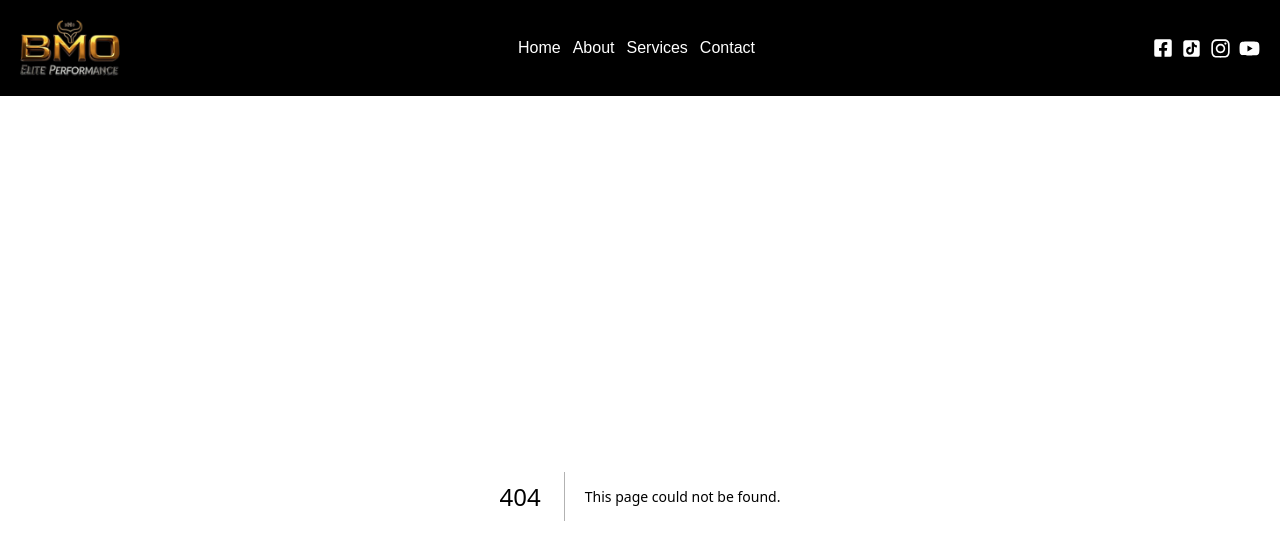
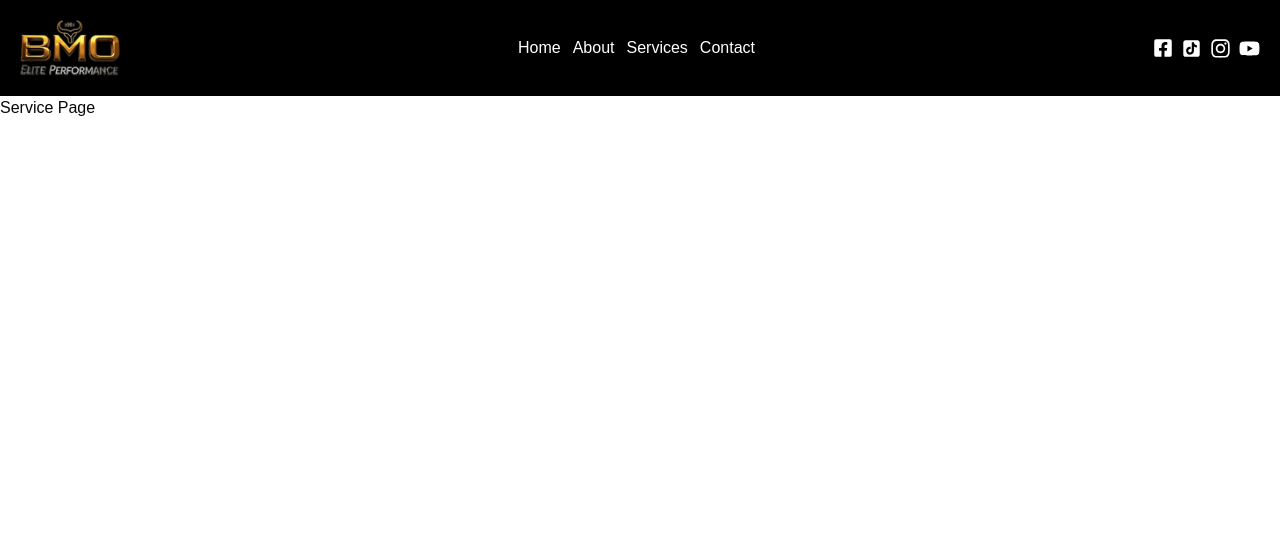
Before and after one commit to onepeso/bmo, a Next.js app: page /services in a window 1280 px wide. Before the commit this address had no page. Shown: the top 560 px of the page. Built offline with nearby package versions, Linux system fonts and the light colour scheme.

Commit message:
Added services page empty state and made sure the navigation links point to it

```diff
--- a/app/core/navigation/Navigation.tsx
+++ b/app/core/navigation/Navigation.tsx
@@ -13,7 +13,7 @@ export default function Navigation() {
   const menuLinks = [
     { name: "Home", link: "/" },
     { name: "About", link: "/about" },
-    { name: "Services", link: "/" },
+    { name: "Services", link: "/services" },
     { name: "Contact", link: "/contact" },
   ];
 
--- /dev/null
+++ b/app/services/page.tsx
@@ -0,0 +1,5 @@
+export default function Services() {
+  return (
+    <> Service Page </>
+  )
+};
```
